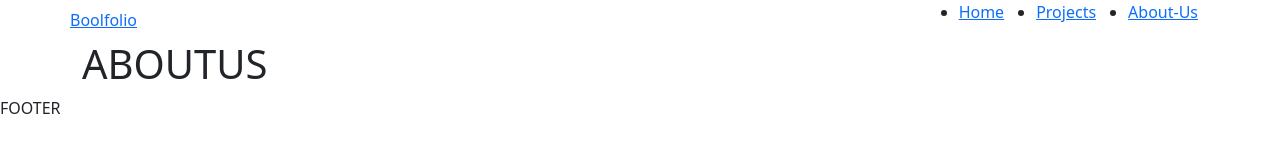
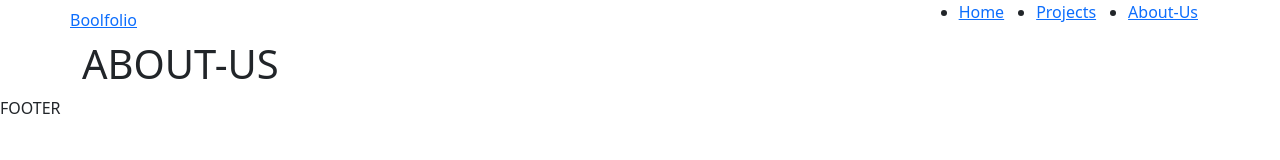
Before and after one commit to ArrobbioUmberto/vite-boolfolio, a Vue app: page /about-us in a window 1280 px wide. Shown: the top 160 px of the page. Built offline with nearby package versions, Linux system fonts and the light colour scheme.

Commit message:
CHANGE text in about us

```diff
--- a/src/pages/AboutUs.vue
+++ b/src/pages/AboutUs.vue
@@ -6,7 +6,7 @@ export default {
 <template>
     <div>
         <div class="container">
-            <h1>ABOUTUS</h1>
+            <h1>ABOUT-US</h1>
         </div>
     </div>
 </template>
```
